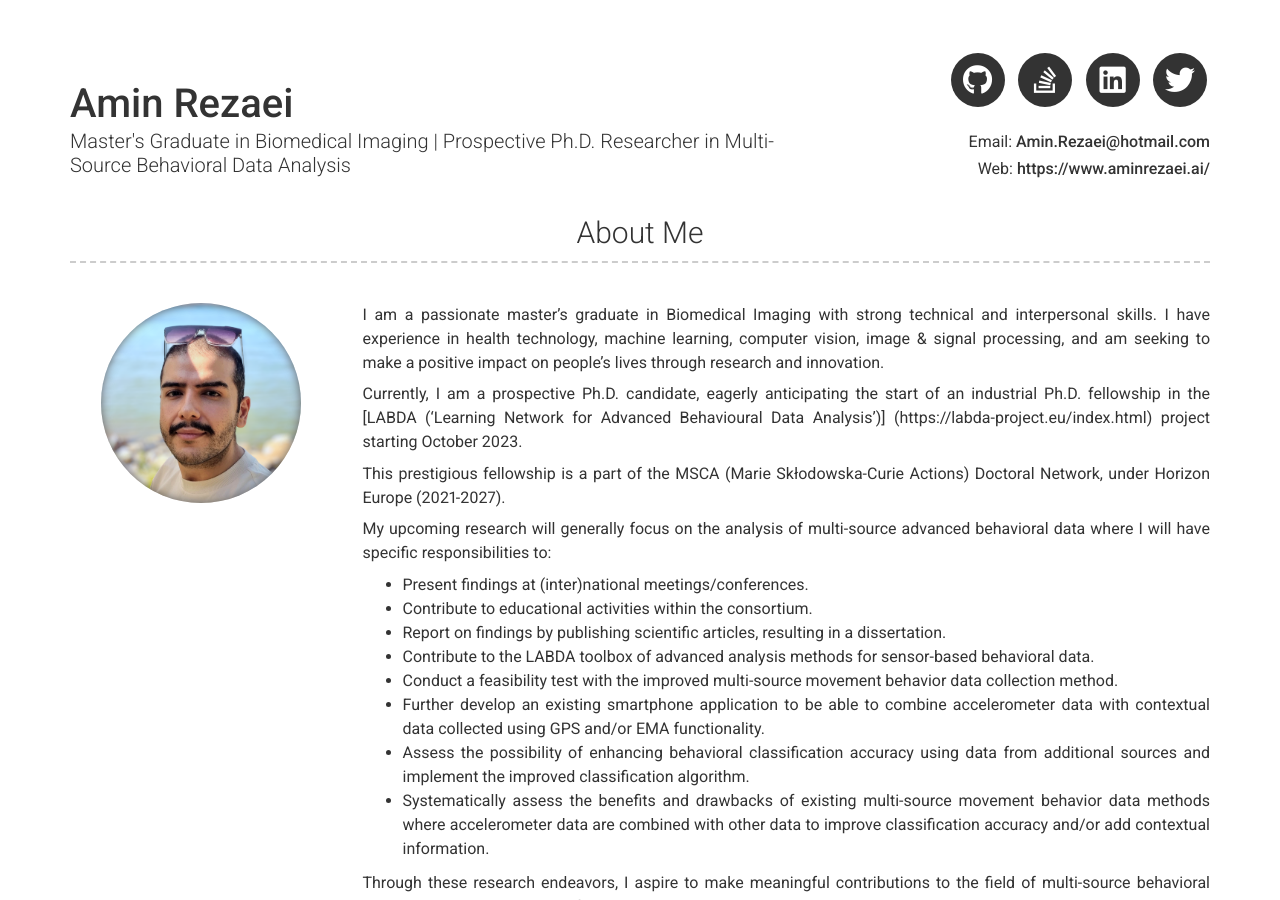
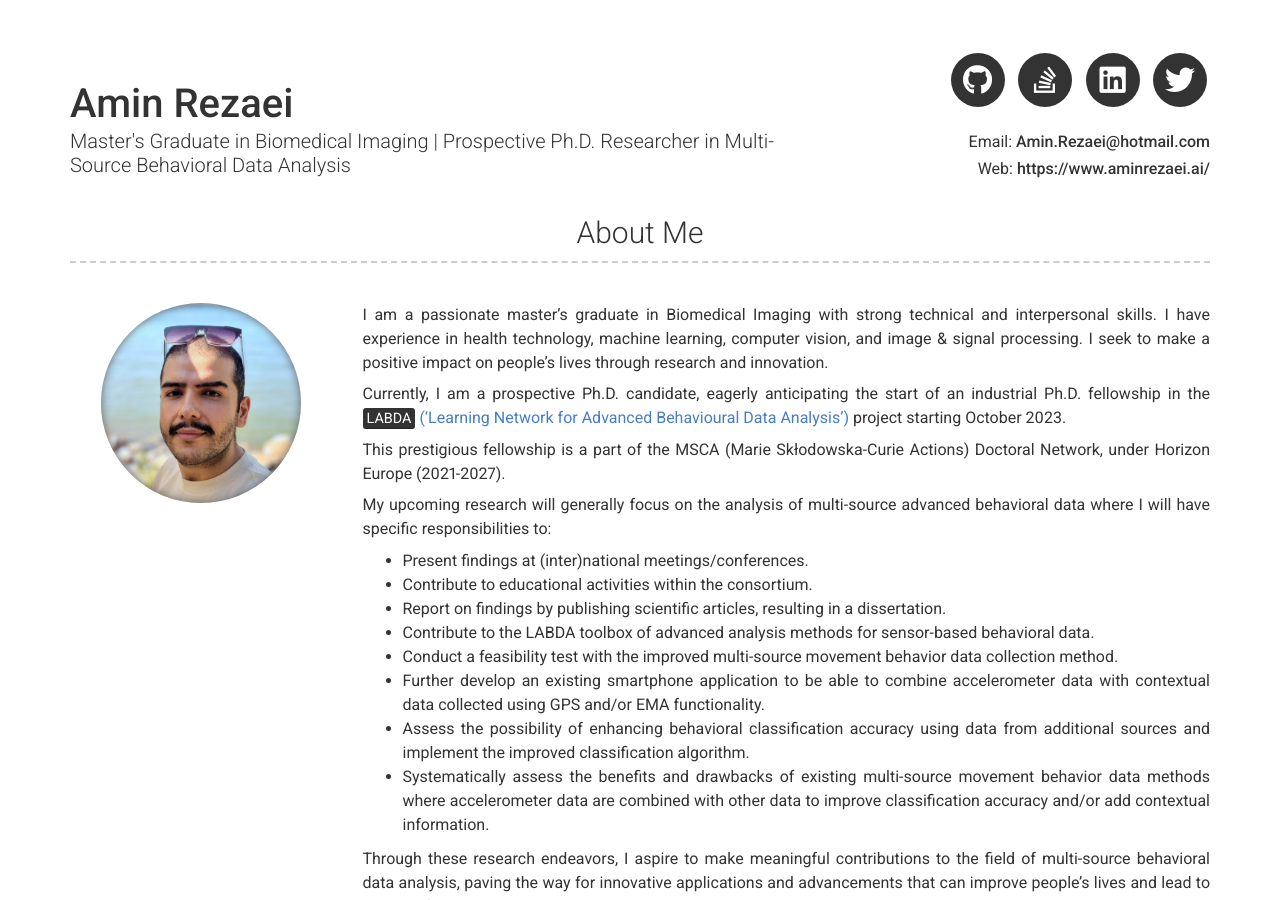
Before and after one commit to aminrezaei-img/CV, a Jekyll site: the page built from index.md, in a window 1280 px wide and 900 px high. Built offline with Jekyll 4.4.1, drawn with Linux system fonts in a browser that asks for light colours; nearby versions of some CDN libraries.

Commit message:
Update _config.yml

```diff
--- a/_config.yml
+++ b/_config.yml
@@ -26,9 +26,9 @@ linkedin_username: Amin-Rezaeii
 # about_title: About Me (Use this to override about section title)
 about_profile_image: images/Profile picture.png
 about_content: | # this will include new lines to allow paragraphs
-  I am a passionate master's graduate in Biomedical Imaging with strong technical and interpersonal skills. I have experience in health technology, machine learning, computer vision, image & signal processing, and am seeking to make a positive impact on people's lives through research and innovation.
+  I am a passionate master's graduate in Biomedical Imaging with strong technical and interpersonal skills. I have experience in health technology, machine learning, computer vision, and image & signal processing. I seek to make a positive impact on people's lives through research and innovation.
 
-  Currently, I am a prospective Ph.D. candidate, eagerly anticipating the start of an industrial Ph.D. fellowship in the [LABDA ('Learning Network for Advanced Behavioural Data Analysis')] (https://labda-project.eu/index.html) project starting October 2023.
+  Currently, I am a prospective Ph.D. candidate, eagerly anticipating the start of an industrial Ph.D. fellowship in the [<mark>LABDA</mark> ('Learning Network for Advanced Behavioural Data Analysis')](https://labda-project.eu/index.html) project starting October 2023.
 
   This prestigious fellowship is a part of the MSCA (Marie Skłodowska-Curie Actions) Doctoral Network, under Horizon Europe (2021-2027).
 
```
